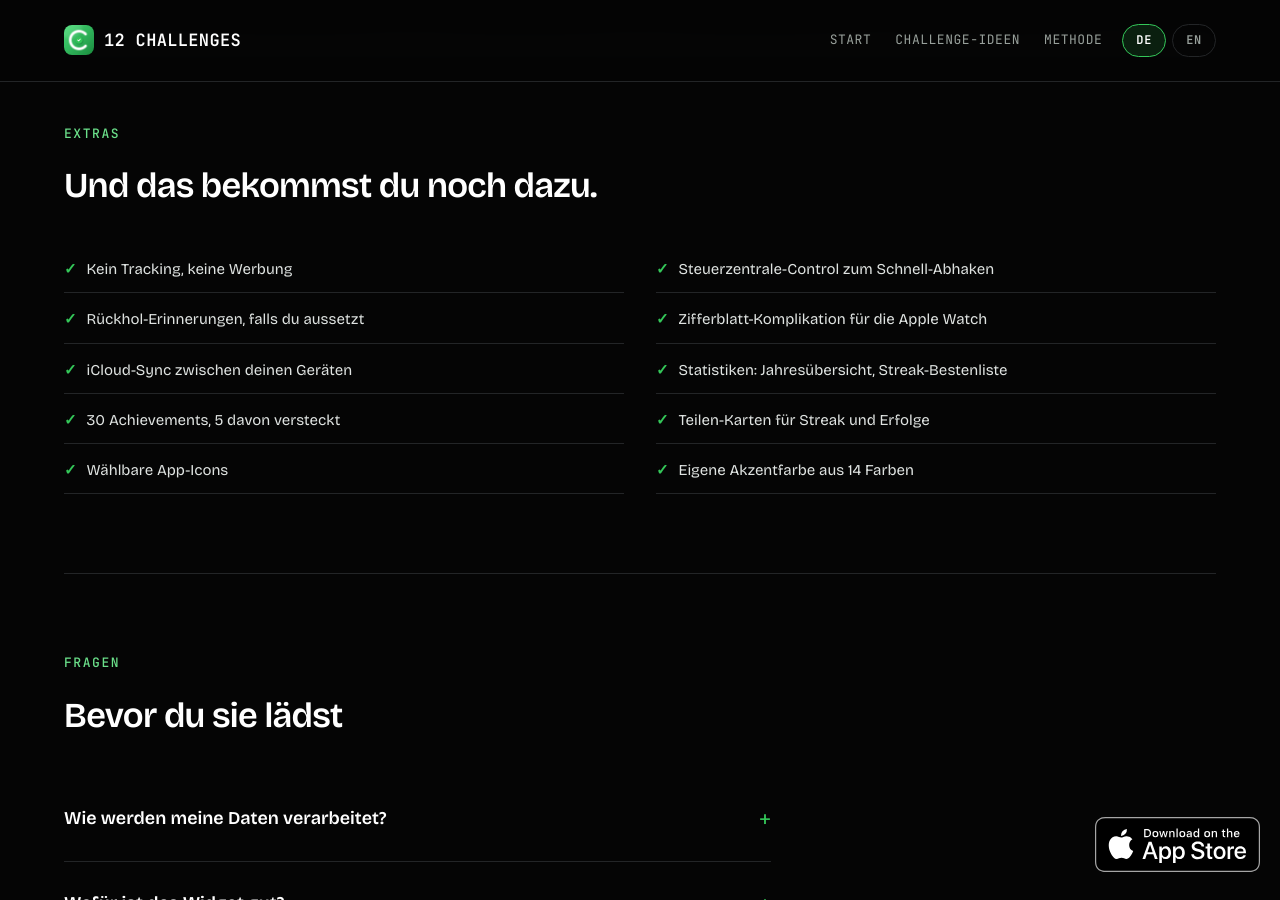
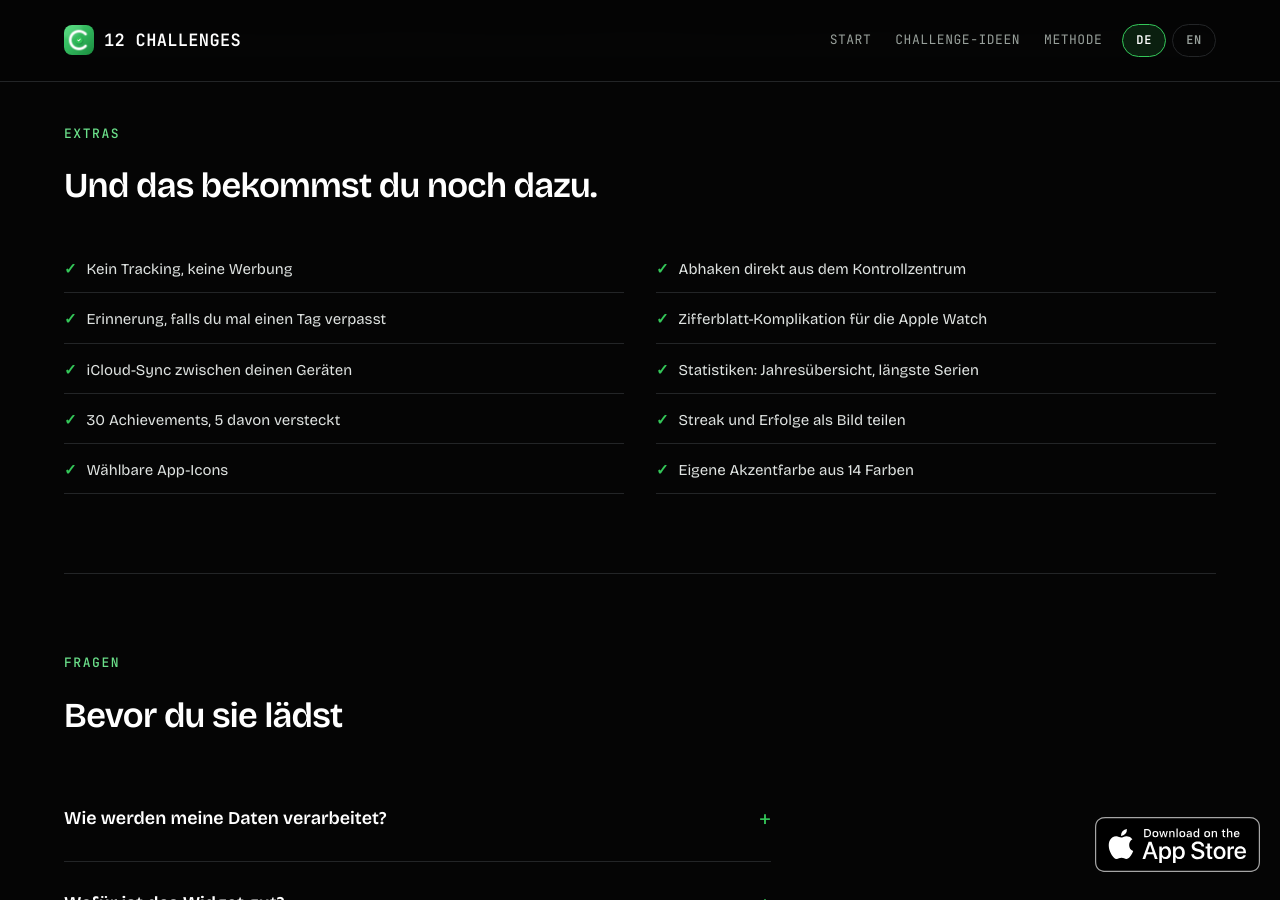
Before and after one commit to YannesJ/12c-website, a Jekyll site: the page built from index.html, in a window 1280 px wide and 900 px high, scrolled down 5910 px. Built offline with Jekyll 4.4.1, drawn with Linux system fonts in a browser that asks for light colours.

Commit message:
content: Deutsche Texte ohne wörtliche EN-Übersetzungen
"Steuerzentrale-Control" (Control Center), "Rückhol-Erinnerung" (win-back)
und "Streak-Bestenliste" (leaderboard) waren wörtlich aus dem Englischen
übernommen statt deutsch-erst formuliert. Kontrollzentrum ist zudem Apples
offizieller deutscher Begriff dafür, "Bestenliste" täuschte fälschlich
einen Vergleich mit anderen Nutzern vor - die App hat kein Leaderboard.

Co-Authored-By: Claude Sonnet 5 <noreply@anthropic.com>

```diff
--- a/index.html
+++ b/index.html
@@ -277,13 +277,13 @@ og_locale: de_DE
         </div>
         <div class="checklist-grid">
           <div class="check-item">Kein Tracking, keine Werbung</div>
-          <div class="check-item">Steuerzentrale-Control zum Schnell-Abhaken</div>
-          <div class="check-item">Rückhol-Erinnerungen, falls du aussetzt</div>
+          <div class="check-item">Abhaken direkt aus dem Kontrollzentrum</div>
+          <div class="check-item">Erinnerung, falls du mal einen Tag verpasst</div>
           <div class="check-item">Zifferblatt-Komplikation für die Apple Watch</div>
           <div class="check-item">iCloud-Sync zwischen deinen Geräten</div>
-          <div class="check-item">Statistiken: Jahresübersicht, Streak-Bestenliste</div>
+          <div class="check-item">Statistiken: Jahresübersicht, längste Serien</div>
           <div class="check-item">30 Achievements, 5 davon versteckt</div>
-          <div class="check-item">Teilen-Karten für Streak und Erfolge</div>
+          <div class="check-item">Streak und Erfolge als Bild teilen</div>
           <div class="check-item">Wählbare App-Icons</div>
           <div class="check-item">Eigene Akzentfarbe aus 14 Farben</div>
         </div>
@@ -301,7 +301,7 @@ og_locale: de_DE
           </details>
           <details>
             <summary>Wofür ist das Widget gut?</summary>
-            <p>Ein Homescreen-Widget zeigt deinen Fortschritt auf einen Blick und lässt dich eine Challenge abhaken, ohne die App zu öffnen. Dazu kommt ein Steuerzentrale-Control für dasselbe Schnell-Abhaken. Beides ist optional.</p>
+            <p>Ein Homescreen-Widget zeigt deinen Fortschritt auf einen Blick und lässt dich eine Challenge abhaken, ohne die App zu öffnen. Dazu kommt ein Schnell-Abhaken-Control fürs Kontrollzentrum. Beides ist optional.</p>
           </details>
           <details>
             <summary>Was kostet 12 Challenges?</summary>
--- a/methode.html
+++ b/methode.html
@@ -46,9 +46,9 @@ description: "Warum 30 Tage pro Challenge funktionieren und wie du mit einem tä
           <h3>In der App</h3>
           <ul class="list-check">
             <li>Immer im iPhone, ein Antippen genügt</li>
-            <li>Erinnerung zur Wunschzeit, plus Rückhol-Erinnerung nach einem Fehltag</li>
+            <li>Erinnerung zur Wunschzeit, plus zusätzliche Erinnerung nach einem Fehltag</li>
             <li>Heute und gestern lassen sich noch nachträglich ändern</li>
-            <li>Homescreen-Widget und Steuerzentrale-Control zum Abhaken, ohne die App zu öffnen</li>
+            <li>Homescreen-Widget und Control fürs Kontrollzentrum zum Abhaken, ohne die App zu öffnen</li>
             <li>Mehrere Challenges parallel, jede mit eigenem Kalender und Streak</li>
           </ul>
         </section>
```
